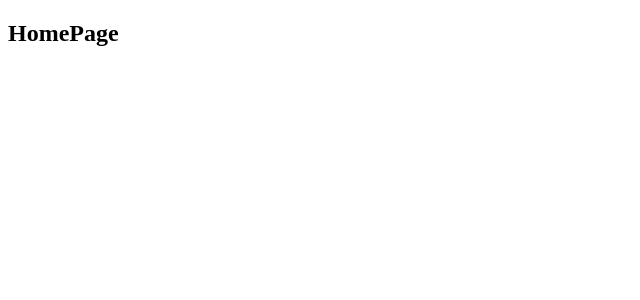
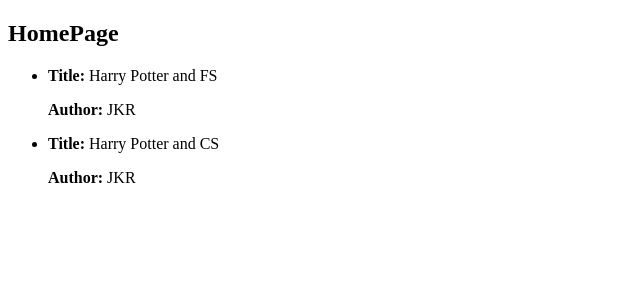
Before and after one commit to EnigmaSn/restore, a React (Create React App) app: page / in a window 1280 px wide. Shown: the top 300 px of the page, without its empty margins (0-640 px from the left). Built offline with nearby package versions, Linux system fonts and the light colour scheme.

Commit message:
book-list added

```diff
--- /dev/null
+++ b/src/components/book-list-item/book-list-item.js
@@ -0,0 +1,17 @@
+import React from "react";
+
+const BookListItem = (props) => {
+  const { title, author } = props.book;
+  return (
+    <>
+      <p>
+        <b>Title:</b> {title}{" "}
+      </p>
+      <p>
+        <b>Author:</b> {author}{" "}
+      </p>
+    </>
+  );
+};
+
+export default BookListItem;
--- /dev/null
+++ b/src/components/book-list-item/index.js
@@ -0,0 +1,3 @@
+import BookListItem from "./book-list-item";
+
+export default BookListItem;
--- /dev/null
+++ b/src/components/book-list/book-list.js
@@ -0,0 +1,22 @@
+import React, { Component } from "react";
+import BookListItem from "../book-list-item";
+
+class BookList extends Component {
+  render() {
+    const { books } = this.props;
+
+    return (
+      <ul>
+        {books.map((book) => {
+          return (
+            <li key={book.id}>
+              <BookListItem book={book}></BookListItem>
+            </li>
+          );
+        })}
+      </ul>
+    );
+  }
+}
+
+export default BookList;
--- /dev/null
+++ b/src/components/book-list/index.js
@@ -0,0 +1,3 @@
+import BooksList from "./book-list";
+
+export default BooksList;
--- a/src/components/pages/home-page.js
+++ b/src/components/pages/home-page.js
@@ -1,7 +1,16 @@
+import React from "react";
+import BookList from "../book-list/book-list";
+
 const HomePage = () => {
+  const books = [
+    { id: 1, title: "Harry Potter and FS", author: "JKR" },
+    { id: 2, title: "Harry Potter and CS", author: "JKR" },
+  ];
+
   return (
     <>
       <h2>HomePage</h2>
+      <BookList books={books}></BookList>
     </>
   );
 };
--- a/src/index.js
+++ b/src/index.js
@@ -8,6 +8,8 @@
 import BookstoreService from "./services/bookstore-service";
 import { BookstoreServiceProvider } from "./components/bookstore-service-context";
 import store from "./store";
+
+import "./index.scss";
 
 const root = ReactDOM.createRoot(document.getElementById("root"));
 const bookstoreService = new BookstoreService();
--- a/src/services/bookstore-service.js
+++ b/src/services/bookstore-service.js
@@ -1,5 +1,8 @@
 export default class BookstoreService {
   getBooks() {
-    return [{ id: 1, title: "Harry Potter and FS", author: "JKR" }];
+    return [
+      { id: 1, title: "Harry Potter and FS", author: "JKR" },
+      { id: 2, title: "Harry Potter and CS", author: "JKR" },
+    ];
   }
 }
```
Also changed, not shown: src/components/book-list-item/book-list-item.scss (added), src/components/book-list/book-list.scss (added).
